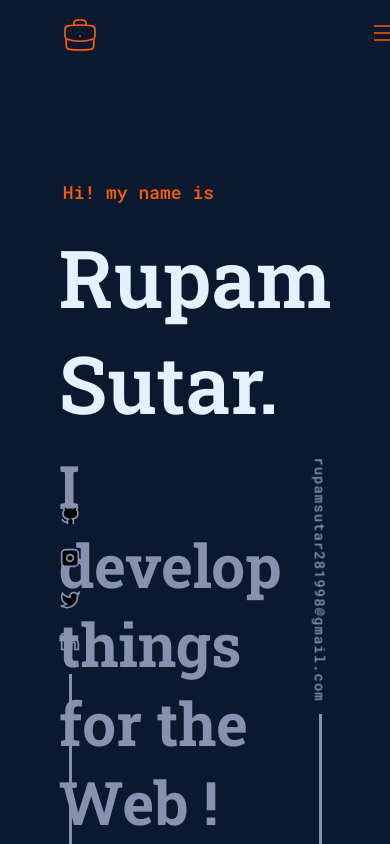
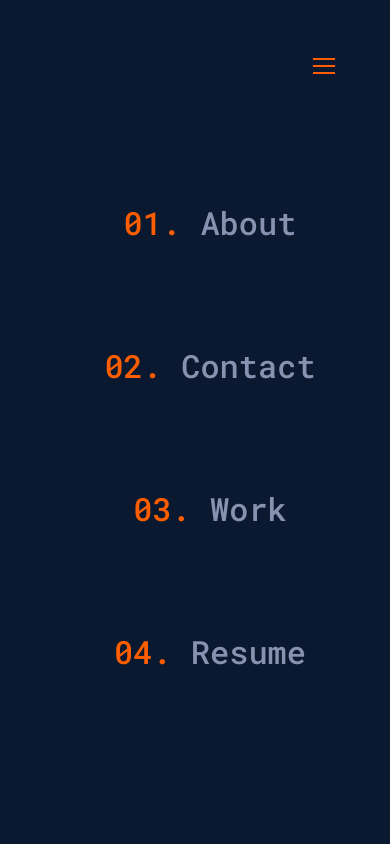
Before and after one commit to rupamsutar/Portfolio, a React (Create React App) app: page / in a window 390 px wide. Shown: the top 844 px of the page. Built offline with nearby package versions, Linux system fonts and the light colour scheme.

Commit message:
navbar update in progress

```diff
--- a/src/Components/Navbar/Navbar-content.js
+++ b/src/Components/Navbar/Navbar-content.js
@@ -16,8 +16,8 @@ const NavbarContent = () => {
             </label>
             <ul className={classes.navContent}>
                 <li><span className={classes.navNum}>01.</span> <a href="#aboutMe">About</a></li>
+                <li><span className={classes.navNum}>02.</span> <a href="#contact">Contact</a></li>
                 <li><span className={classes.navNum}>03.</span> <a href="#work">Work</a></li>
-                <li><span className={classes.navNum}>02.</span> <a href="#contact">Contact</a></li>
                 <li><span className={classes.navNum}>04.</span> <a href={resume} target="_blank" rel="noreferrer" className={classes['resume-button']}>Resume</a></li>
             </ul>
         </>
--- a/src/Components/Navbar/Navbar-content.module.css
+++ b/src/Components/Navbar/Navbar-content.module.css
@@ -3,13 +3,13 @@
     justify-content: space-around;
     align-items: center;
     gap: 2.8rem;
+    font-size: 1.4rem;
 
     list-style: none;
 }
 .navContent li a:link, .navContent li a:visited {
     color: var(--text-shade-1);
     text-decoration: none;
-    font-size: 1.4rem;
 
     transition: all 0.3s;
 }
@@ -20,7 +20,6 @@
 
 .navContent li {
     color: var(--text-shade-1);
-    font-size: 14px;
 }
 
 .navNum {
@@ -56,18 +55,32 @@
     height: 3.2rem;
     width: 3.2rem;
     stroke: var(--contrast-1);
-    stroke-width: 0.1rem;
+    stroke-width: 0.15rem;
 
 }
 
 @media (max-width: 900px) {
 
     .checkbox-icon {
+        position: fixed;
+        top: 5rem;
+        right: 5rem;
+        z-index: 20;
         display: inline-block;
     }
 
     .navContent{
-        display: none;
+        /* display: none; */
+        position: fixed;
+        flex-direction: column;
+        font-size: 3.2rem;
+        top: 1.5rem;
+        left: 1.5rem;
+        width: 100%;
+        height: 100%;
+        background-color: var(--dark-blue-1);
+        justify-content: center;
+        gap: 10rem;
     }
 }
 
```
